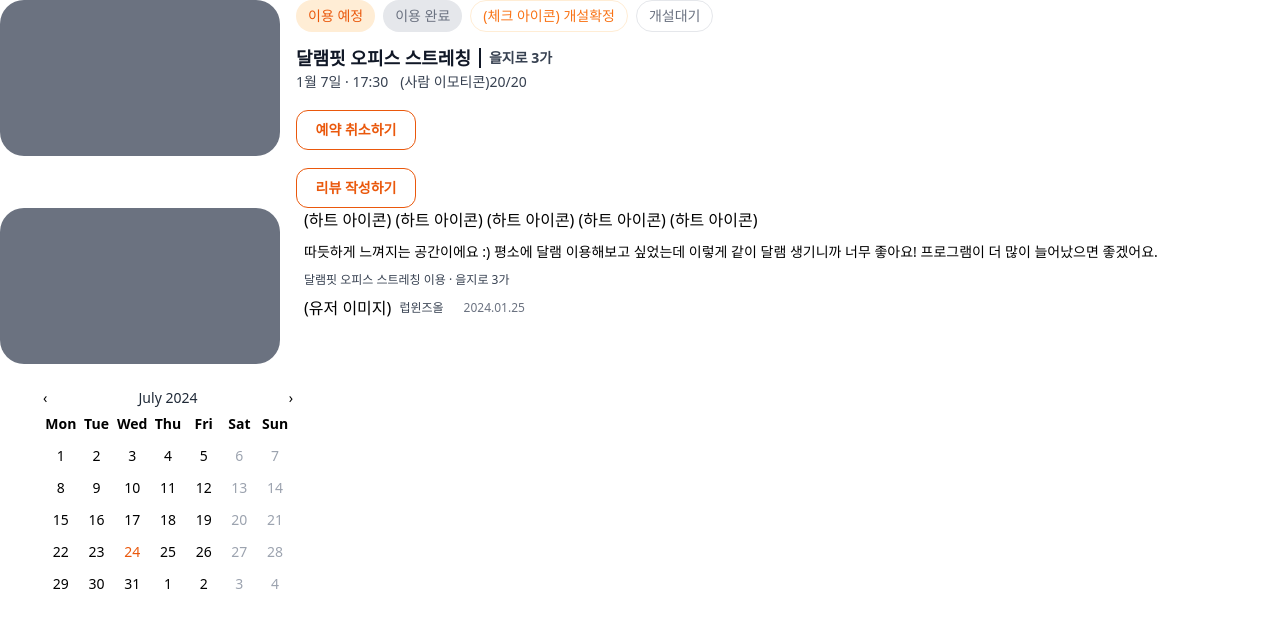
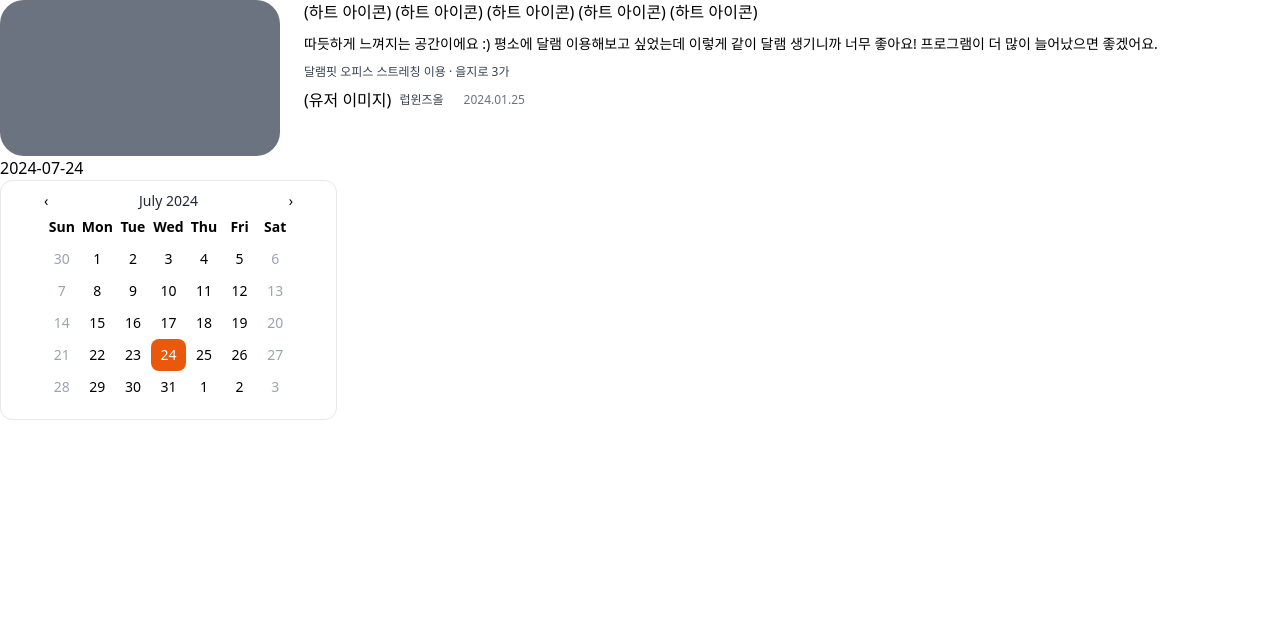
Before and after one commit to sprint-team5/dallaem, a Next.js app: page /test in a window 1280 px wide. Shown: the top 628 px of the page. Built offline with nearby package versions, Linux system fonts and the light colour scheme.

Commit message:
Feat : calender onChange value 추가

```diff
--- a/package.json
+++ b/package.json
@@ -12,6 +12,7 @@
   "dependencies": {
     "@tanstack/react-query": "^5.51.9",
     "@tanstack/react-query-devtools": "^5.51.9",
+    "dayjs": "^1.11.12",
     "next": "14.2.5",
     "react": "^18",
     "react-calendar": "^5.0.0",
--- a/src/app/test/page.tsx
+++ b/src/app/test/page.tsx
@@ -1,15 +1,25 @@
-import Calendars from "@/components/public/Calendars";
-import Card from "@/components/public/Card";
-import Review from "@/components/public/Review";
+"use client"
 
-const page = () => {
+import { useState } from "react"
+
+import Calendars from "@/components/public/Calendars/Calendars"
+import Review from "@/components/public/Review"
+import dayjs from "dayjs"
+
+type ValuePiece = Date | null
+
+type Value = ValuePiece | [ValuePiece, ValuePiece]
+
+const Page = () => {
+  const [change, setChange] = useState<Value>(new Date())
+
   return (
     <div>
-      <Card />
       <Review />
-      <Calendars />
+      <p>{dayjs(change as Date).format("YYYY-MM-DD")}</p>
+      <Calendars value={change} onChange={setChange} />
     </div>
-  );
-};
+  )
+}
 
-export default page;
+export default Page
--- a/src/components/public/Calendars.tsx
+++ /dev/null
@@ -1,15 +0,0 @@
-"use client"
-
-import Calendar from "react-calendar"
-
-import "./Calendars.scss"
-
-const Calendars = () => {
-  return (
-    <div>
-      <Calendar next2Label={null} prev2Label={null} locale="en" />
-    </div>
-  )
-}
-
-export default Calendars
--- a/src/components/public/Calendars.scss
+++ b/src/components/public/Calendars/Calendars.scss
@@ -1,9 +1,3 @@
-.react-calendar {
-  width: 336px;
-  border-radius: 12px;
-  padding: 24px 43px;
-}
-
 .react-calendar__navigation {
   display: flex;
   justify-content: space-between;
@@ -40,6 +34,9 @@
   font-weight: 500;
   font-size: 14px;
   line-height: 20px;
+  border-radius: 8px;
+  transition: 0.2s;
+  transition-property: background, color;
 
   &.react-calendar__tile--now {
     color: #ea580c;
@@ -48,4 +45,9 @@
   &.react-calendar__month-view__days__day--weekend {
     color: #9ca3af;
   }
+
+  &.react-calendar__tile--active {
+    background: #ea580c;
+    color: #fff;
+  }
 }
--- /dev/null
+++ b/src/components/public/Calendars/Calendars.tsx
@@ -0,0 +1,28 @@
+"use client"
+
+import Calendar from "react-calendar"
+import { LooseValue, Value } from "react-calendar/dist/cjs/shared/types"
+
+import "./Calendars.scss"
+
+interface ICalendars {
+  value: LooseValue
+  onChange: (value: Value, event: React.MouseEvent<HTMLButtonElement>) => void
+}
+
+const Calendars = ({ onChange, value }: ICalendars) => {
+  return (
+    <div className="w-[337px] rounded-xl border px-[43px] pb-4 pt-[10px]">
+      <Calendar
+        value={value}
+        onChange={onChange}
+        next2Label={null}
+        prev2Label={null}
+        locale="en"
+        calendarType="gregory"
+      />
+    </div>
+  )
+}
+
+export default Calendars
--- a/src/components/public/Card.tsx
+++ b/src/components/public/Card.tsx
@@ -1,11 +1,69 @@
+import Image from "next/image"
+
+import dayjs from "dayjs"
+
+interface CardProps {
+  /**
+   * 이름
+   */
+  name: string
+  /**
+   * 날짜
+   */
+  dateTime: string
+  /**
+   * 뭐지
+   */
+  registrationEnd: string
+  /**
+   * 주소
+   */
+  location: string
+  /**
+   * 참여 인원
+   */
+  participantCount: number
+  /**
+   * 최대 인원
+   */
+  capacity: number
+  /**
+   * 이미지 주소
+   */
+  image: string
+  /**
+   * 생성일
+   */
+  createdBy: number
+  /**
+   * 취소날짜
+   */
+  canceledAt: string
+  /**
+   * 어떤거지
+   */
+  joinedAt: string
+}
+
 const ButtonStyle =
   "rounded-3xl h-8 px-3 flex items-center justify-center text-sm font-medium leading-5"
 
-const Card = () => {
+const Card = ({
+  name,
+  dateTime,
+  registrationEnd,
+  location,
+  participantCount,
+  capacity,
+  image,
+  createdBy,
+  canceledAt,
+  joinedAt,
+}: CardProps) => {
   return (
     <div className="flex flex-col gap-4 sm:flex-row">
       <div className="relative h-[156px] w-[280px] flex-none rounded-3xl bg-gray-500">
-        {/* <Image src={} fill alt="이미지 이름" /> */}
+        <Image src={image} fill alt="이미지 이름" />
       </div>
       <div className="flex flex-col">
         <div className="flex gap-2">
@@ -17,16 +75,18 @@ const Card = () => {
           <div className={`border border-gray-200 text-gray-500 ${ButtonStyle}`}>개설대기</div>
         </div>
         <h3 className="mt-3 flex items-center text-lg font-semibold leading-7 text-gray-900">
-          달램핏 오피스 스트레칭
+          {name}
           <span className="fonst-medium ml-2 border-l-2 border-gray-900 pl-2 text-sm leading-5 text-gray-700">
-            을지로 3가
+            {location}
           </span>
         </h3>
         <div className="flex gap-3 text-sm font-medium leading-5 text-gray-700">
-          <p>1월 7일 · 17:30</p>
+          <p>{dayjs(dateTime).format("M월 D일 · HH:mm")}</p>
           <div className="flex">
             (사람 이모티콘)
-            <p className="test-sm font-medium leading-5">20/20</p>
+            <p className="test-sm font-medium leading-5">
+              {participantCount}/{capacity}
+            </p>
           </div>
         </div>
         <button
```
Also changed, not shown: 1 other file (tests, documents, lock files or other folders).
